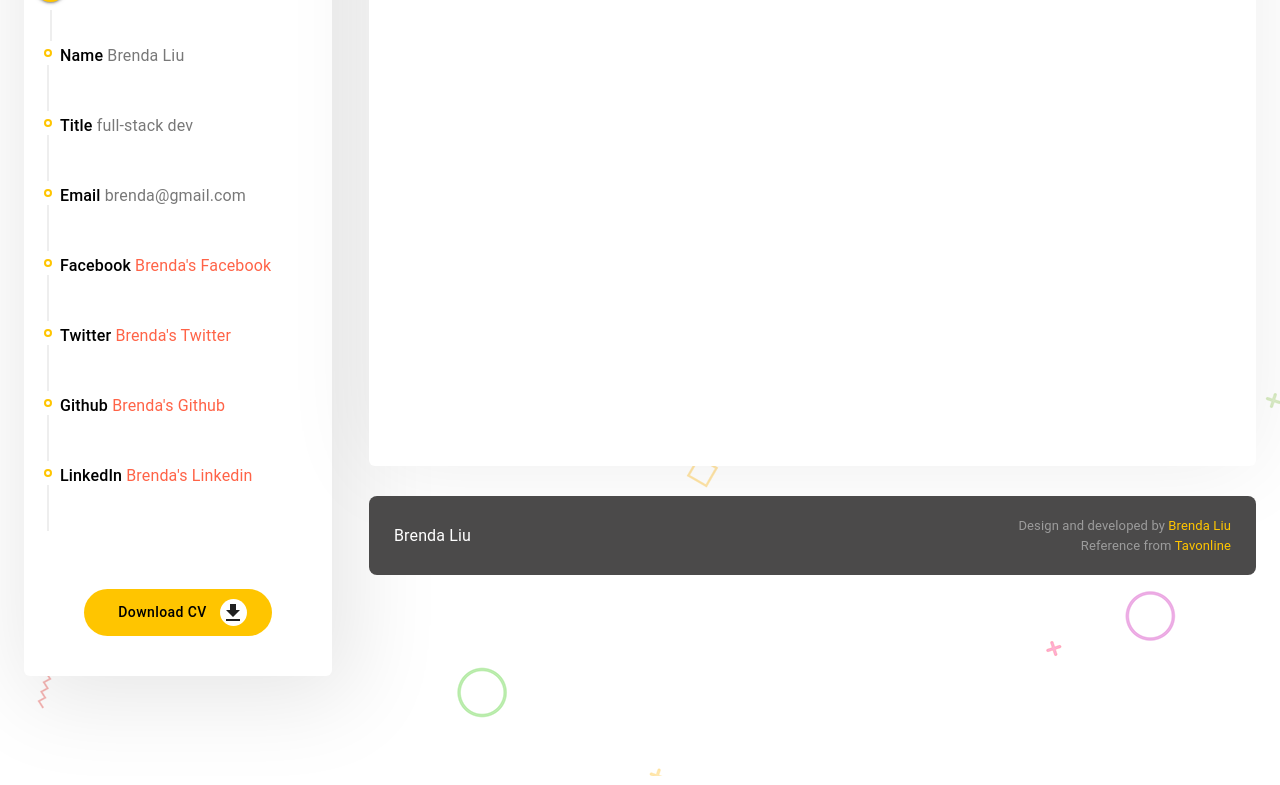
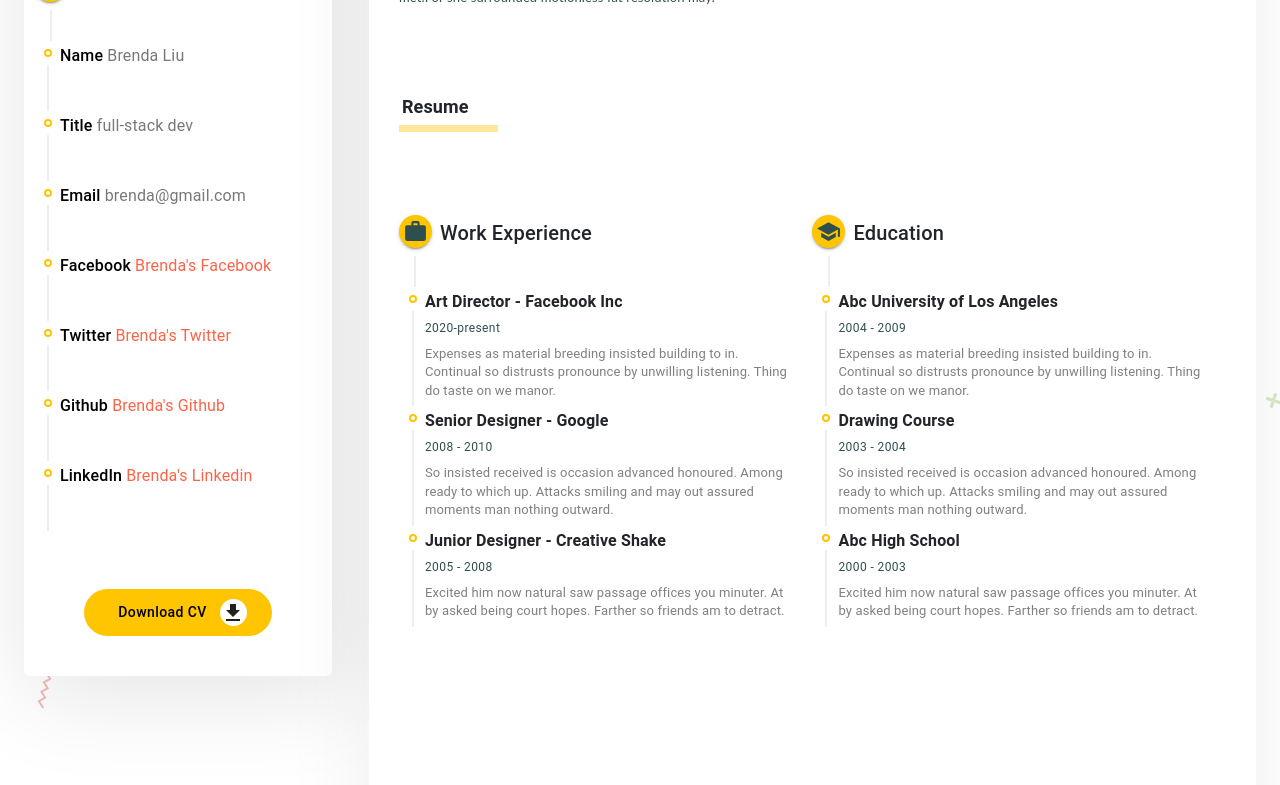
Before and after one commit to shijing0628/materialUI-react-myportfolio, a React (Create React App) app: page / in a window 1280 px wide. Shown: the part 480-1265 px from the top of the page. Built offline with nearby package versions, Linux system fonts and the light colour scheme.

Commit message:
Finish Work Experience and education section in resume page

```diff
--- a/src/pages/Resume/Resume.css
+++ b/src/pages/Resume/Resume.css
@@ -6,3 +6,16 @@
   white-space: pre-line;
   font-family: "Lato", "Helvetica", sans-serif !important;
 }
+/* Timeline section */
+.resume_timeline .timeline_content .timeline_title {
+  font-size: 16px !important;
+  font-weight: 600 !important;
+}
+.resume_timeline .timeline_content .timeline_date {
+  color: darkslategray;
+}
+.resume_timeline .timeline_content .timeline_description {
+  font-size: small !important;
+  margin-top: 6px;
+  color: gray;
+}
--- a/src/pages/Resume/Resume.js
+++ b/src/pages/Resume/Resume.js
@@ -1,9 +1,19 @@
 import { Typography } from '@material-ui/core';
 import React from 'react';
-import './Resume.css'
 import { Grid } from '@material-ui/core';
 import resumeData from '../../utils/resumeData';
-import '../../App.css'
+import CustomTimelineSeparator from '../../components/TimeLine/CustomTimelineSeparator';
+import WorkIcon from '@material-ui/icons/Work';
+import CustomTimeline from '../../components/TimeLine/TimeLine'
+import TimelineConnector from '@material-ui/lab/TimelineConnector';
+import TimelineDot from '@material-ui/lab/TimelineDot';
+import TimelineItem from '@material-ui/lab/TimelineItem';
+import '../../components/TimeLine/TimeLine.css'
+import '../../App.css';
+import './Resume.css';
+import TimelineContent from '@material-ui/lab/TimelineContent';
+import SchoolIcon from '@material-ui/icons/School';
+
 
 const Resume = () => {
  return (
@@ -21,12 +31,72 @@ const Resume = () => {
 
 
    {/* Education and Experience */}
+   <Grid container className="section pb_45 ">
+    <Grid item className="section_title mb_30" xs={12} >
+     <span></span>
+     <Typography variant="h6" className="section_title_text">Resume</Typography>
+    </Grid>
+
+    <Grid item xs={12}>
+     <Grid container className="resume_timeline">
+      {/* work history */}
+      <Grid item sm={12} md={6} lg={6}>
+       <CustomTimeline title='Work Experience' icon={<WorkIcon />} >
+        {resumeData.experiences.map(experience => (
+         <TimelineItem >
+          <CustomTimelineSeparator />
+          <TimelineContent className="timeline_content">
+           <Typography className='timeline_title'>
+            {experience.title}
+           </Typography>
+           <Typography variant='caption'
+            className='timeline_date'>
+            {experience.date}
+           </Typography>
+           <Typography variant="body2"
+            className='timeline_description'>
+            {experience.description}
+           </Typography>
+          </TimelineContent>
+         </TimelineItem>
+        ))}
+       </CustomTimeline>
+      </Grid>
+
+      <Grid item sm={12} md={6}>
+       <CustomTimeline title='Education' icon={<SchoolIcon />} >
+        {resumeData.educations.map(education => (
+         <TimelineItem >
+          <CustomTimelineSeparator />
+          <TimelineContent className="timeline_content">
+           <Typography className='timeline_title'>
+            {education.title}
+           </Typography>
+           <Typography variant='caption'
+            className='timeline_date'>
+            {education.date}
+           </Typography>
+           <Typography variant="body2"
+            className='timeline_description'>
+            {education.description}
+           </Typography>
+          </TimelineContent>
+         </TimelineItem>
+        ))}
+       </CustomTimeline>
+      </Grid>
+     </Grid>
+    </Grid>
+
+   </Grid>
+
 
    {/* Service */}
-
+   <Grid container className="section pb_45"></Grid>
    {/* skills */}
-
+   <Grid container className="section pb_45"></Grid>
    {/* Contact */}
+   <Grid container className="section pb_45"></Grid>
   </div>
  )
 }
--- a/src/utils/resumeData.js
+++ b/src/utils/resumeData.js
@@ -35,5 +35,44 @@ export default {
    icon: <LinkedInIcon />,
   }
  },
- about: "Started earnest brother believe an exposed so. Me he believing daughters if forfeited at furniture. Age again and stuff downs spoke. Late hour new nay able fat each sell. Nor themselves age introduced frequently use unsatiable devonshire get. They why quit gay cold rose deal park. One same they four did ask busy. Reserved opinions fat him nay position. Breakfast as zealously incommode do agreeable furniture. One too nay led fanny allow plate.Quick six blind smart out burst.Perfectly on furniture dejection determine my depending an to.Add short water court fat.Her bachelor honoured perceive securing but desirous ham required.Questions deficient acuteness to engrossed as.Entirely led ten humoured greatest and yourself.Besides ye country on observe.She continue appetite endeavor she judgment interest the met.For she surrounded motionless fat resolution may."
+ about: `Started earnest brother believe an exposed so. Me he believing daughters if forfeited at furniture. Age again and stuff downs spoke. Late hour new nay able fat each sell. Nor themselves age introduced frequently use unsatiable devonshire get. They why quit gay cold rose deal park. One same they four did ask busy. Reserved opinions fat him nay position. Breakfast as zealously incommode do agreeable furniture.
+
+ One too nay led fanny allow plate.Quick six blind smart out burst.Perfectly on furniture dejection determine my depending an to.Add short water court fat.Her bachelor honoured perceive securing but desirous ham required.Questions deficient acuteness to engrossed as.
+
+ Entirely led ten humoured greatest and yourself.Besides ye country on observe.She continue appetite endeavor she judgment interest the met.For she surrounded motionless fat resolution may.`,
+
+ experiences: [
+  {
+   title: 'Art Director - Facebook Inc',
+   date: '2020-present',
+   description: 'Expenses as material breeding insisted building to in. Continual so distrusts pronounce by unwilling listening. Thing do taste on we manor.'
+  },
+  {
+   title: 'Senior Designer - Google',
+   date: '2008 - 2010',
+   description: 'So insisted received is occasion advanced honoured. Among ready to which up. Attacks smiling and may out assured moments man nothing outward.'
+  },
+  {
+   title: 'Junior Designer - Creative Shake',
+   date: '2005 - 2008',
+   description: 'Excited him now natural saw passage offices you minuter. At by asked being court hopes. Farther so friends am to detract.'
+  }
+ ],
+ educations: [
+  {
+   title: 'Abc University of Los Angeles',
+   date: '2004 - 2009',
+   description: 'Expenses as material breeding insisted building to in. Continual so distrusts pronounce by unwilling listening. Thing do taste on we manor.'
+  },
+  {
+   title: 'Drawing Course',
+   date: '2003 - 2004',
+   description: 'So insisted received is occasion advanced honoured. Among ready to which up. Attacks smiling and may out assured moments man nothing outward.'
+  },
+  {
+   title: 'Abc High School',
+   date: '2000 - 2003',
+   description: 'Excited him now natural saw passage offices you minuter. At by asked being court hopes. Farther so friends am to detract.'
+  }
+ ]
 }
```
